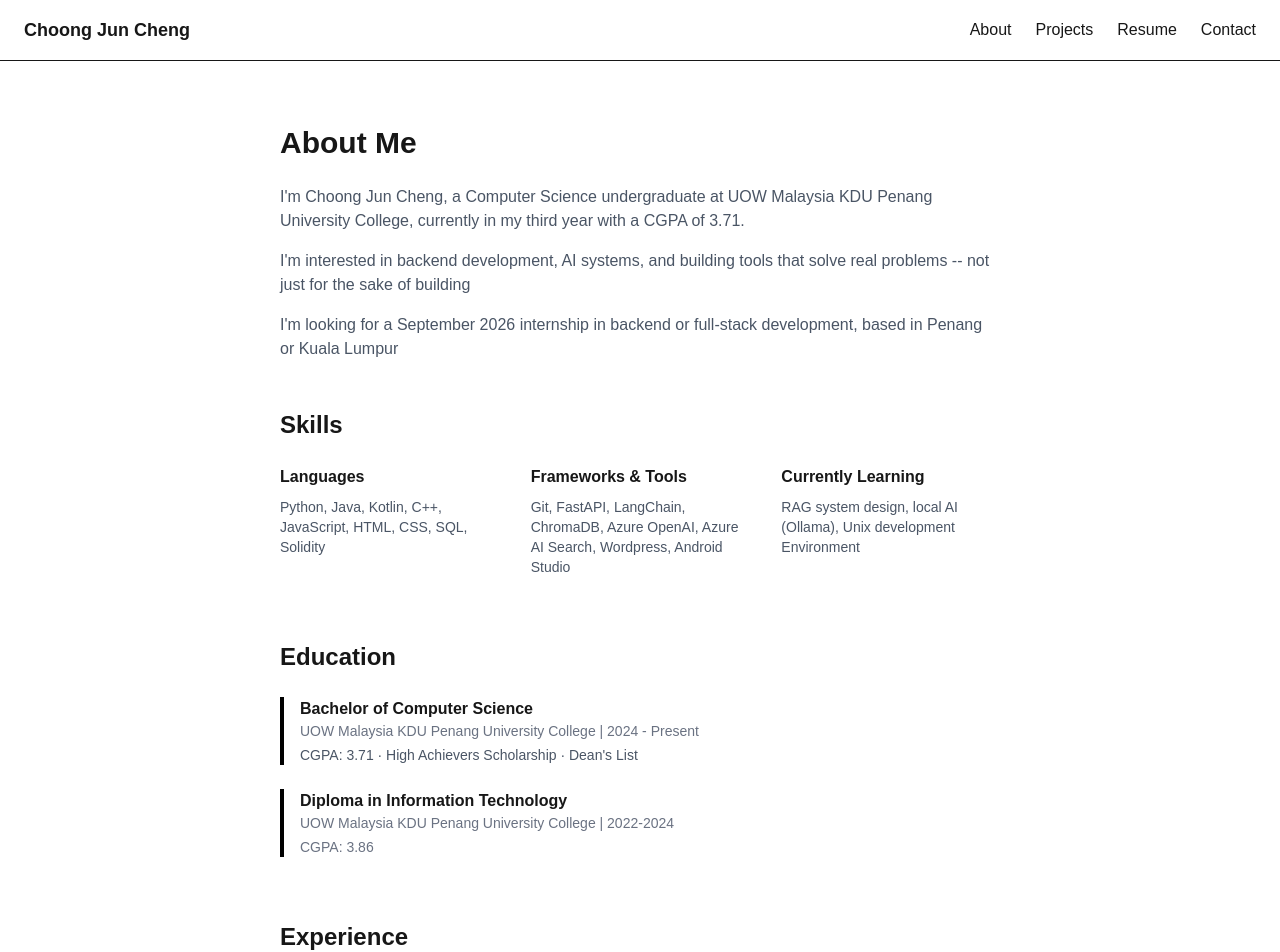
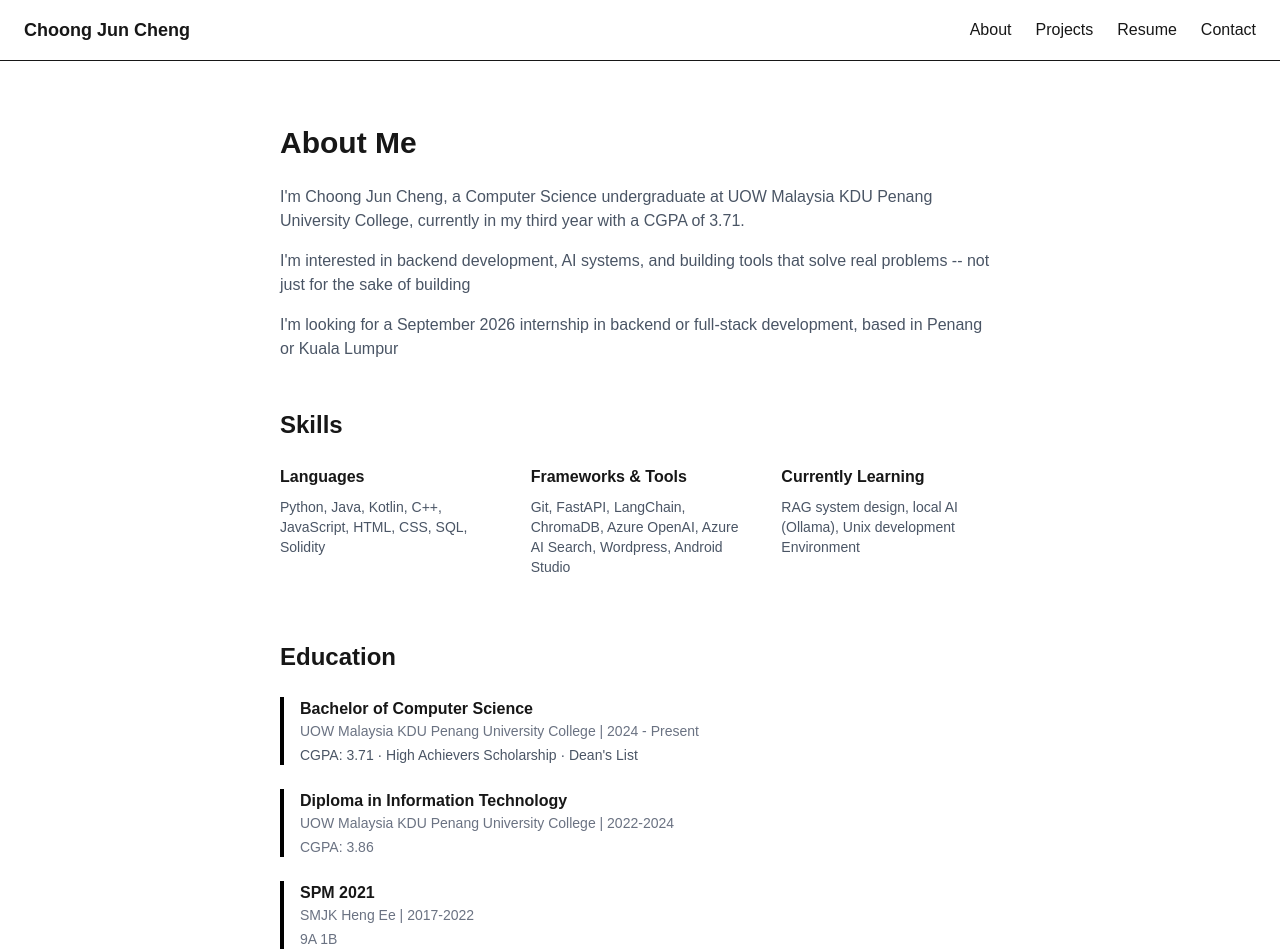
Before and after one commit to Jameschoong7/portfolio-site, a Next.js app: page /about in a window 1280 px wide. Shown: the top 952 px of the page. Built offline with nearby package versions, Linux system fonts and the light colour scheme.

Commit message:
Update resume and about page

```diff
--- a/src/app/about/page.js
+++ b/src/app/about/page.js
@@ -48,6 +48,12 @@ export default function About(){
                     <p className="text-gray-500 text-sm">UOW Malaysia KDU Penang University College | 2022-2024</p>
                     <p className="text-gray-500 text-sm mt-1">CGPA: 3.86</p>
                 </div>
+
+                <div className="border-l-4 border-black pl-4">
+                    <h3 className="font-semibold">SPM 2021</h3>
+                    <p className="text-gray-500 text-sm">SMJK Heng Ee | 2017-2022</p>
+                    <p className="text-gray-500 text-sm mt-1">9A 1B</p>
+                </div>
             </div>
 
             {/*Experience */}
```
Also changed, not shown: 1 other file (tests, documents, lock files or other folders).
